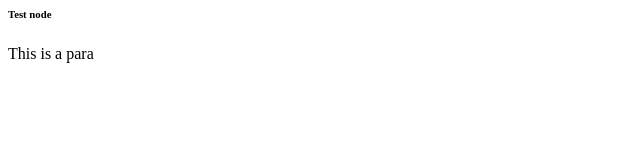
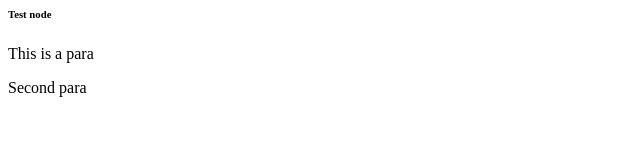
Before and after one commit to ManasaMaganti/test-node, a website: page index.html in a window 1280 px wide. Shown: the full height of the page, 0-640 px from the left. Drawn offline with Linux system fonts and the light colour scheme.

```diff
--- a/index.html
+++ b/index.html
@@ -3,4 +3,5 @@
     <p>
         This is a para
     </p>
+    <p>Second para</p>
 </html>
```
Also changed, not shown: package.json (added, +24 -0 lines), 2 other files.
